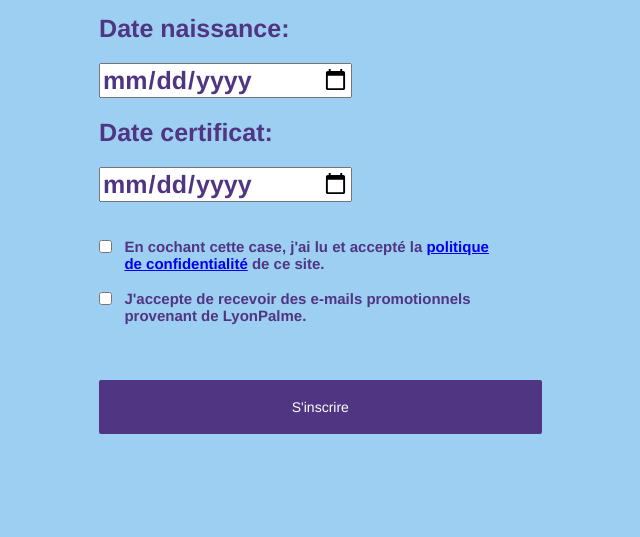
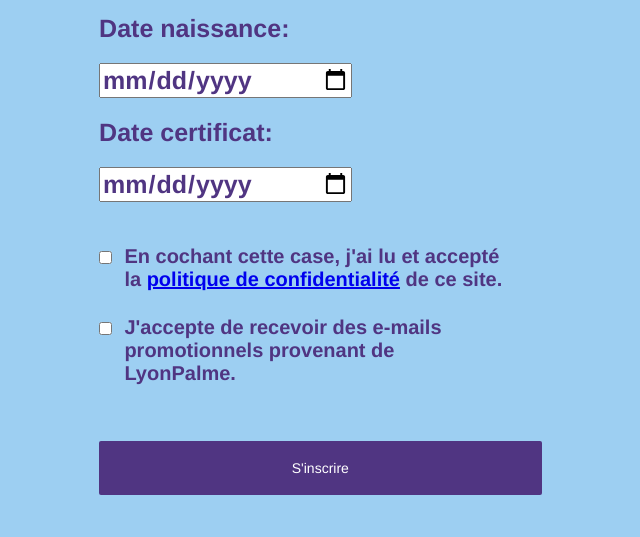
Before and after one commit to TOOKKII/Lyonpalme, a Django app: page /inscription/inscription_form in a window 1280 px wide. Shown: the part 1131-1668 px from the top of the page, without its empty margins (326-966 px from the left). Before the commit the page ends 1565 px from the top, so only its background shows below. Run offline with Django 4.2, Linux system fonts and the light colour scheme; parts of the project's set-up code (start-up, migrations or seed data) failed here and were passed over.

Commit message:
modifications légères CSS

```diff
--- a/lyon_palme/inscription/static/inscription/style.css
+++ b/lyon_palme/inscription/static/inscription/style.css
@@ -22,3 +22,15 @@ input
 
 body
 {background-color: #9dcff2;}
+
+#politiquedeconfidentialite, #promos{
+    margin: 25px 33% 0;
+    width:1%;
+    height: 25px;
+    border-radius: 5px;
+}
+
+#date_naissance, #date_certificat{
+    margin: 20px 33% 0;
+    width:20%;
+}
--- a/lyon_palme/inscription/templates/inscription/inscription_form.html
+++ b/lyon_palme/inscription/templates/inscription/inscription_form.html
@@ -20,14 +20,14 @@
             {% csrf_token %}
             {{ form }}
             <label>Date naissance:</label>
-            <input type="date" id="date_naissance" name="date_naissance" required="" style="margin: 20px 33% 0;width:20%">
+            <input type="date" id="date_naissance" name="date_naissance" required="">
             <label>Date certificat:</label>
-            <input type="date" id="date_certificat" name="date_certificat" required="" style="margin: 20px 33% 0;width:20%">
+            <input type="date" id="date_certificat" name="date_certificat" required="">
             <br/>
-            <div><input type="checkbox" id="politiquedeconfidentialite" name"politiquedeconfidentialite" required="" style="margin: 20px 33% 0;width:1%">
-            <label for="politiquedeconfidentialite" style="font-size:15px;margin: -15px 35% 0;">En cochant cette case, j'ai lu et accepté la <a href="{% url 'inscription:politique_confidentialite' %}">politique de confidentialité</a> de ce site.</label></div>
-            <div><input type="checkbox" id="promos" name"promos" style="margin: 20px 33% 0;width:1%">
-            <label for="promos" style="font-size:15px;margin: -15px 35% 0;">J'accepte de recevoir des e-mails promotionnels provenant de LyonPalme.</label></div>
+            <div><input type="checkbox" id="politiquedeconfidentialite" name"politiquedeconfidentialite" required="">
+            <label for="politiquedeconfidentialite" style="font-size:20px;margin: -25px 35% 0;">En cochant cette case, j'ai lu et accepté la <a href="{% url 'inscription:politique_confidentialite' %}">politique de confidentialité</a> de ce site.</span></label></div>
+            <div><input type="checkbox" id="promos" name"promos">
+            <label for="promos" style="font-size:20px;margin: -25px 35% 0;">J'accepte de recevoir des e-mails promotionnels provenant de LyonPalme.</label></div>
             <br/>
             <br/>
             <center><input type="submit" value="S'inscrire" style="text-align:center;word-break: break-all; box-sizing: border-box; text-align:center; display: inline-block;padding-left: 30px; padding-right: 30px;padding-top: 20px; padding-bottom: 20px;background-color:rgb(80, 53, 130); border: rgba(0, 0, 0, 0) solid 0px; border-radius: 2px;font-family :Helvetica, Arial, sans-serif; font-size: 14px;color: rgb(255, 255, 255); line-height: 1; letter-spacing:1pxpx;"></center>
```
